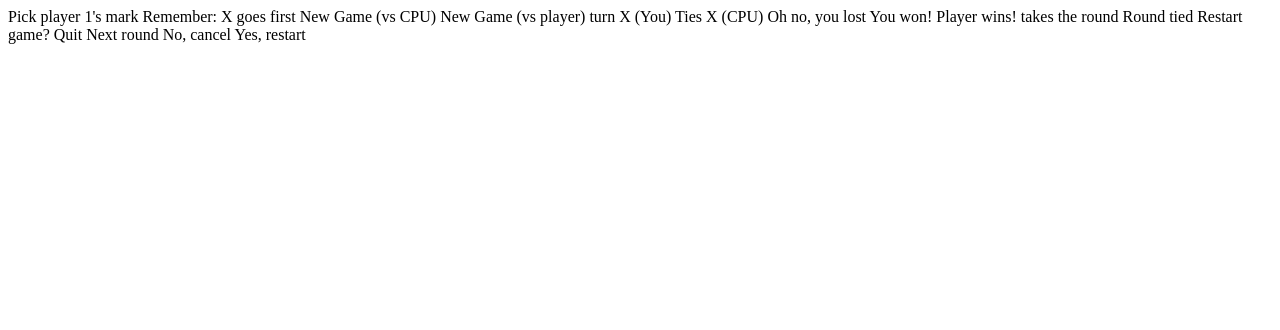
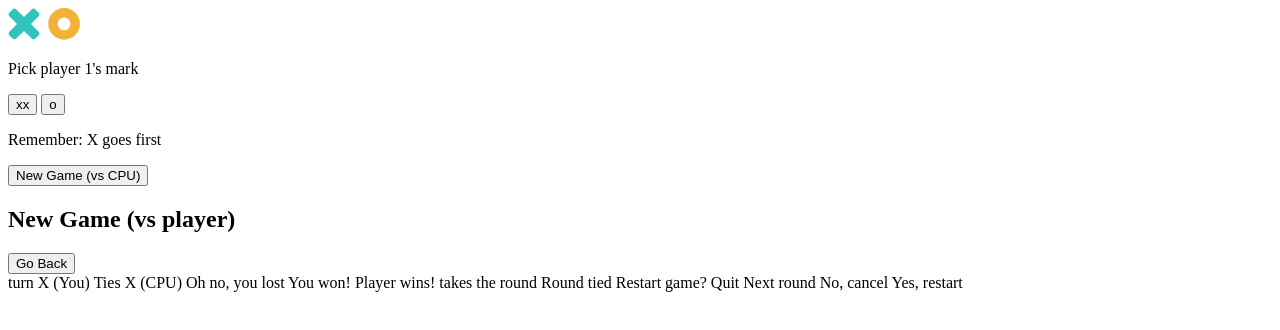
Before and after one commit to Glenda9031/Tic_Tac_Toe_Game, a plain HTML site: page index.html in a window 1280 px wide. Drawn offline with Linux system fonts and the light colour scheme.

Commit message:
Revised index.html and style.css

```diff
--- a/css/style.css
+++ b/css/style.css
@@ -0,0 +1 @@
+@import url('https://fonts.googleapis.com/css2?family=Outfit:wght@100..900&display=swap');
--- a/index.html
+++ b/index.html
@@ -4,18 +4,51 @@
   <meta charset="UTF-8">
   <meta name="viewport" content="width=device-width, initial-scale=1.0">
   <link rel="icon" type="image/png" sizes="32x32" href="./assets/favicon-32x32.png">
+  <script
+      src="https://kit.fontawesome.com/89300977dc.js"
+      crossorigin="anonymous"
+    ></script>
   <link rel="stylesheet" href="css/style.css">
   <title>Frontend Mentor | Tic Tac Toe</title>
 </head>
 <body>
+  <div id="main-content">
+    <section class="secondary-container">
+      <div class="game-start-menu show" id="game-start-menu">
+        <header class="logo">
+          <img src="./assets/logo.svg" alt="Tic Tac Toe logo" />
+        </header>
 
+        <div class="secondary-container pick-player-container">
+          <p class="header font-one">Pick player 1's mark</p>
+          <div class="third-container pick-players">
+            <button class="pick-player button icon-x">xx</button>
+            <button class="pick-player-button icon-circle-light-background">o</button>
+          </div>
+
+          <p class="header font-two">Remember: X goes first</p>
+          <p class="header font-two" id="playerDisplay"></p>
+        </div>
+
+        <div class="secondary-container">
+          <button class="button-yellow button-font" id="new-game-multiplayer">New Game (vs CPU)</button>
+        </div>
+
+        <div class="new-game-vs-player-alert" id="new-game-vs-player-alert">
+          <div class="new-game-vs-player-alert-container">
+            <h1 class="new-game-vs-player-alert-header">New Game (vs player)</h1>
+            <button class="back-button">Go Back</button>
+          </div>
+        </div>
+      </div>
+    </section>
+
+
+  </div>
   <!-- New game menu start -->
 
-  Pick player 1's mark
-  Remember: X goes first
 
-  New Game (vs CPU)
-  New Game (vs player)
+
 
   <!-- New game menu end -->
 
```
